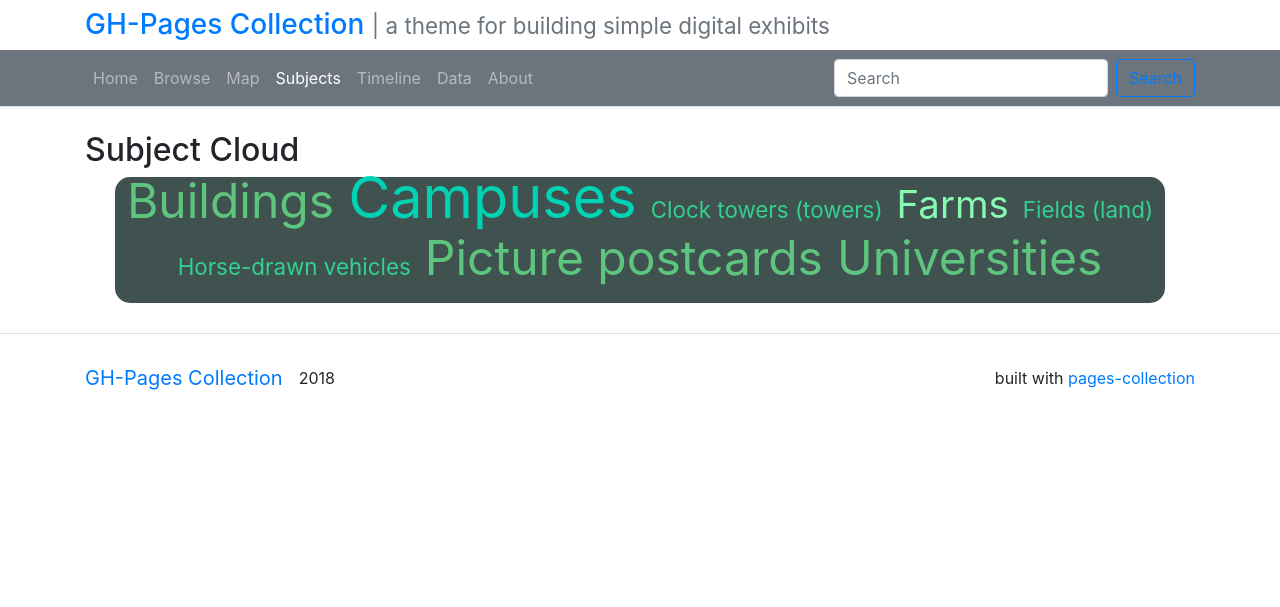
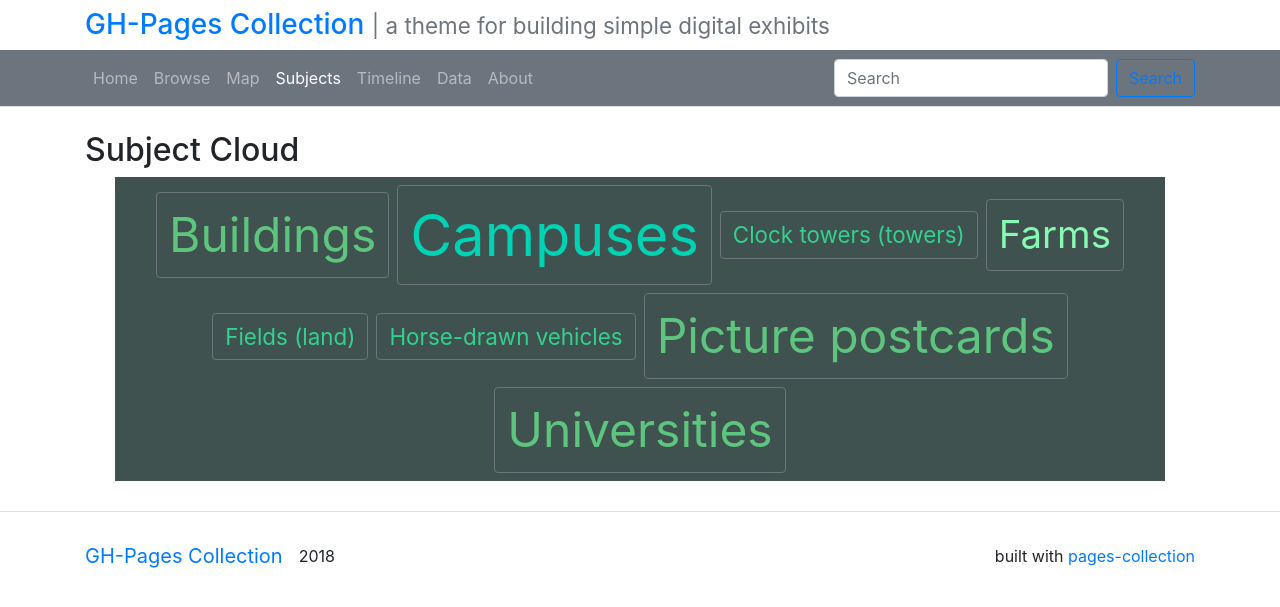
Before and after one commit to uidaholib/pages-collection, a Jekyll site: the page built from subjects.md, in a window 1280 px wide. Shown: the top 607 px of the page. Built offline with Jekyll 4.4.1, drawn with Linux system fonts in a browser that asks for light colours.

Commit message:
tweak subject cloud

```diff
--- a/_includes/js/subjects-js.html
+++ b/_includes/js/subjects-js.html
@@ -26,7 +26,7 @@
         var item;
         for (i = 0; i < array.length; i++) {
             var size = mapSize(array[i].count)
-            item = '<p class="wrd tagcloud' + size + '"><a href="' + array[i].link + '">' + array[i].subject + '</a></p>';
+            item = '<a class="btn btn-outline-secondary m-1 wrd tagcloud' + size + '" href="' + array[i].link + '">' + array[i].subject + '</a>';
             cloud.innerHTML += item;
         }
     }
--- a/_layouts/subjects.html
+++ b/_layouts/subjects.html
@@ -2,17 +2,11 @@
 layout: page
 ---
 <style>
-    #htmltagcloud{line-height:2.0em;word-spacing:normal;letter-spacing:normal;text-transform:none;text-align:center;text-indent:0; -webkit-border-radius: 15px;
-    -moz-border-radius: 15px;
-    border-radius: 15px;  }
-    #htmltagcloud a:link{text-decoration:none;padding:2px;}
-    #htmltagcloud a:visited{text-decoration:none}
-    #htmltagcloud a:hover{color:white;background-color:#46E9B8; -webkit-border-radius: 15px;
-    -moz-border-radius: 15px;
-    border-radius: 15px; padding:2px;}
-    #htmltagcloud a:active{color:white;background-color:#65BA85;}
-    .wrd{padding:0 5px;display:inline-block;}
-    .wrd a{text-decoration:none;}
+    #cloud {
+        margin: 0px 30px 30px;
+        background: none repeat scroll 0% 0% rgb(64, 82, 79);
+        padding: 4px;
+    }
     .tagcloud0{font-size:0.8em;color:#65BA85;z-index:10;}
     .tagcloud0 a{color:#65BA85;}
     .tagcloud1{font-size:0.8 em;color:#65BA85;z-index:9;}
@@ -39,4 +33,4 @@ layout: page
 
 {{ content }}
 
-<div id="htmltagcloud" style="margin: 0px 30px 30px; background: none repeat scroll 0% 0% rgb(64, 82, 79); padding: 4px;"></div>
+<div id="cloud" class="text-center" ></div>
```
Also changed, not shown: other parts of _includes/js/subjects-js.html (+1 -1 lines).
